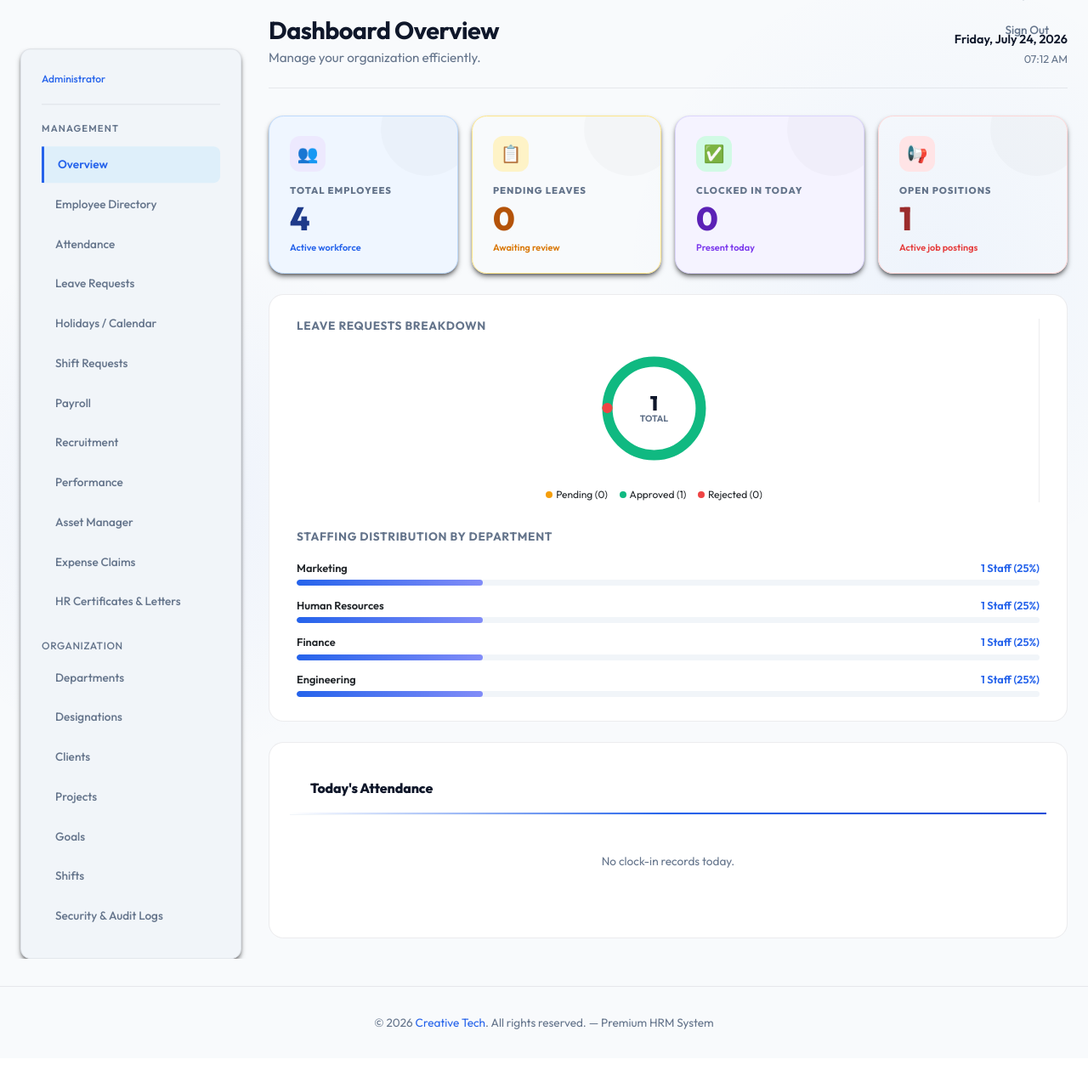
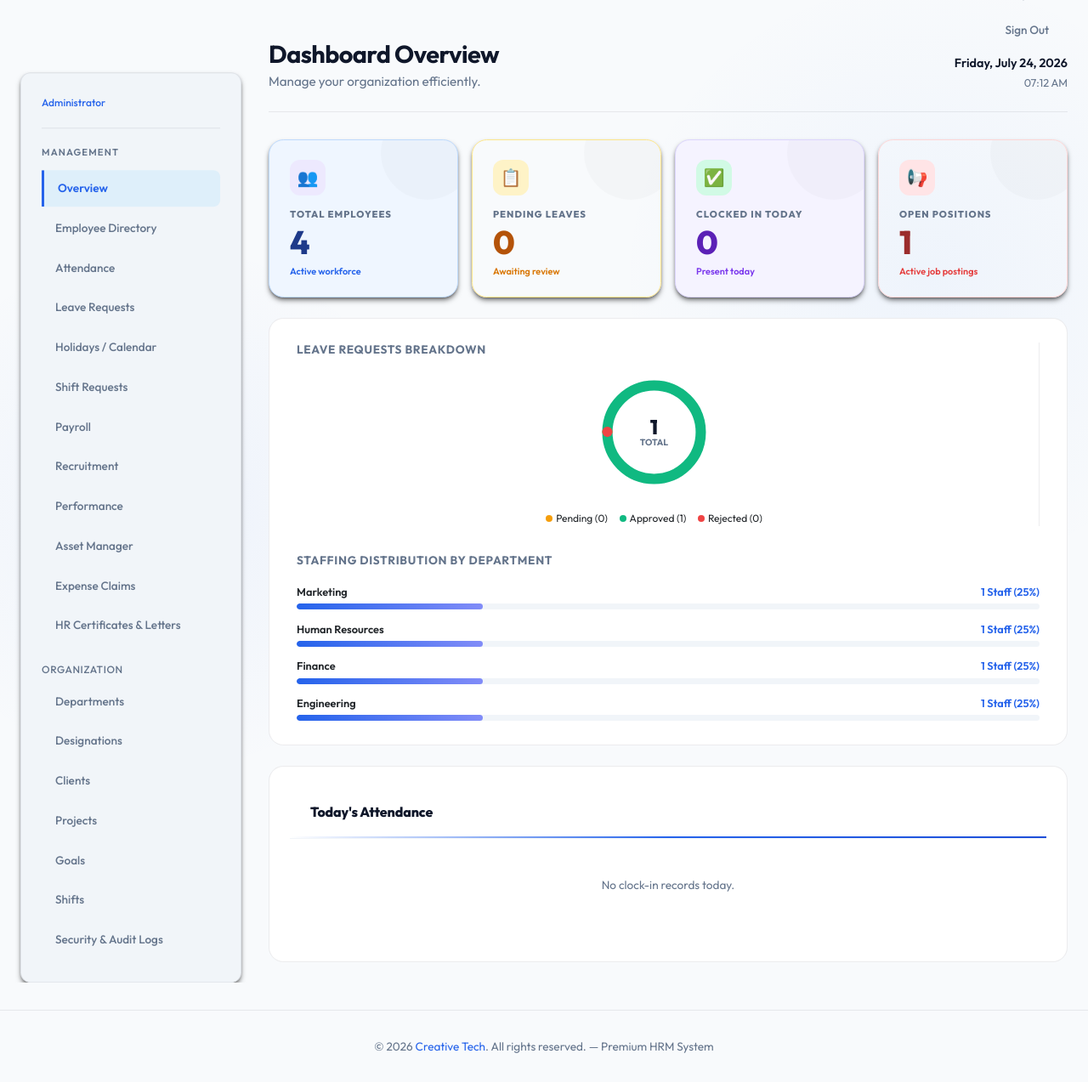
Before and after one commit to abi-kgb/myhrm, a Django app: page /admin-dashboard/ in a window 1280 px wide. Shown: the part 78-1351 px from the top of the page at 85% size. Before the commit the page ends 1289 px from the top, so only its background shows below. Run offline with Django 5.2, Linux system fonts and the light colour scheme; a user stored in the database is signed in; data comes from the database, SQL or seed files in the repository; both versions use the stored data as it was after the commit; data that the repository does not hold is empty; some libraries are stand-ins or nearby versions.

Commit message:
Apply global top margin and padding to containers across all client and admin pages to prevent top navbar overlap

```diff
--- a/employees/templates/employees/admin_base.html
+++ b/employees/templates/employees/admin_base.html
@@ -71,6 +71,7 @@
 
     /* Page Hero Minimalist */
     .page-hero {
+        margin-top: 0.75rem; padding-top: 0.5rem;
         margin-bottom: 2rem; padding-bottom: 1.5rem;
         border-bottom: 1px solid var(--border);
         display: flex; justify-content: space-between; align-items: flex-end;
--- a/employees/templates/employees/base.html
+++ b/employees/templates/employees/base.html
@@ -129,7 +129,7 @@
         .btn-logout:hover { color: var(--text-main); }
 
         .container, .container-fluid {
-            max-width: 1400px; width: 100%; margin: 2rem auto; padding: 0 1.5rem; flex-grow: 1;
+            max-width: 1400px; width: 100%; margin: 1.5rem auto 2rem auto; padding: 1rem 1.5rem 0 1.5rem; flex-grow: 1;
             overflow-x: hidden;
         }
 
--- a/employees/templates/employees/client_dashboard.html
+++ b/employees/templates/employees/client_dashboard.html
@@ -93,7 +93,7 @@ body { background: #f0f4ff; min-height: 100vh; color: var(--text-main); }
         .hero p { color: var(--text-muted); font-size: 0.9rem; }
 
         /* MAIN */
-        .main { max-width: 1300px; margin: 2rem auto; padding: 0 2rem; }
+        .main { max-width: 1300px; margin: 1.5rem auto 2rem auto; padding: 1rem 2rem 0 2rem; }
 
         /* STAT CARDS */
         .stats-row { display: grid; grid-template-columns: repeat(auto-fit, minmax(160px, 1fr)); gap: 1rem; margin-bottom: 2rem; }
--- a/employees/templates/employees/client_project_detail.html
+++ b/employees/templates/employees/client_project_detail.html
@@ -54,7 +54,7 @@ body { background: #f0f4ff; min-height: 100vh; color: var(--text-main); }
         .btn-logout:hover { background: #fee2e2; color: #dc2626; }
 
         /* MAIN */
-        .main { max-width: 1300px; margin: 2rem auto; padding: 0 2rem; }
+        .main { max-width: 1300px; margin: 1.5rem auto 2rem auto; padding: 1rem 2rem 0 2rem; }
 
         /* CARDS */
         .card {
```
Also changed, not shown: db.sqlite3.
